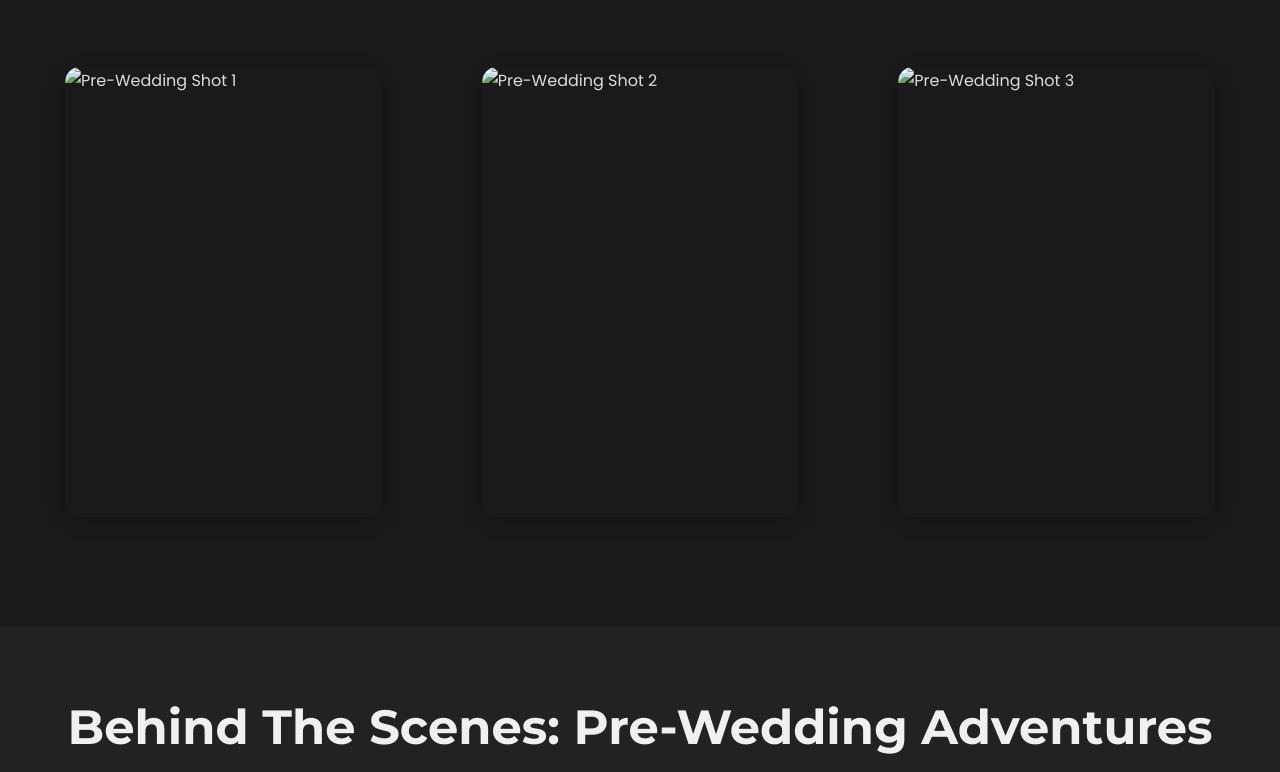
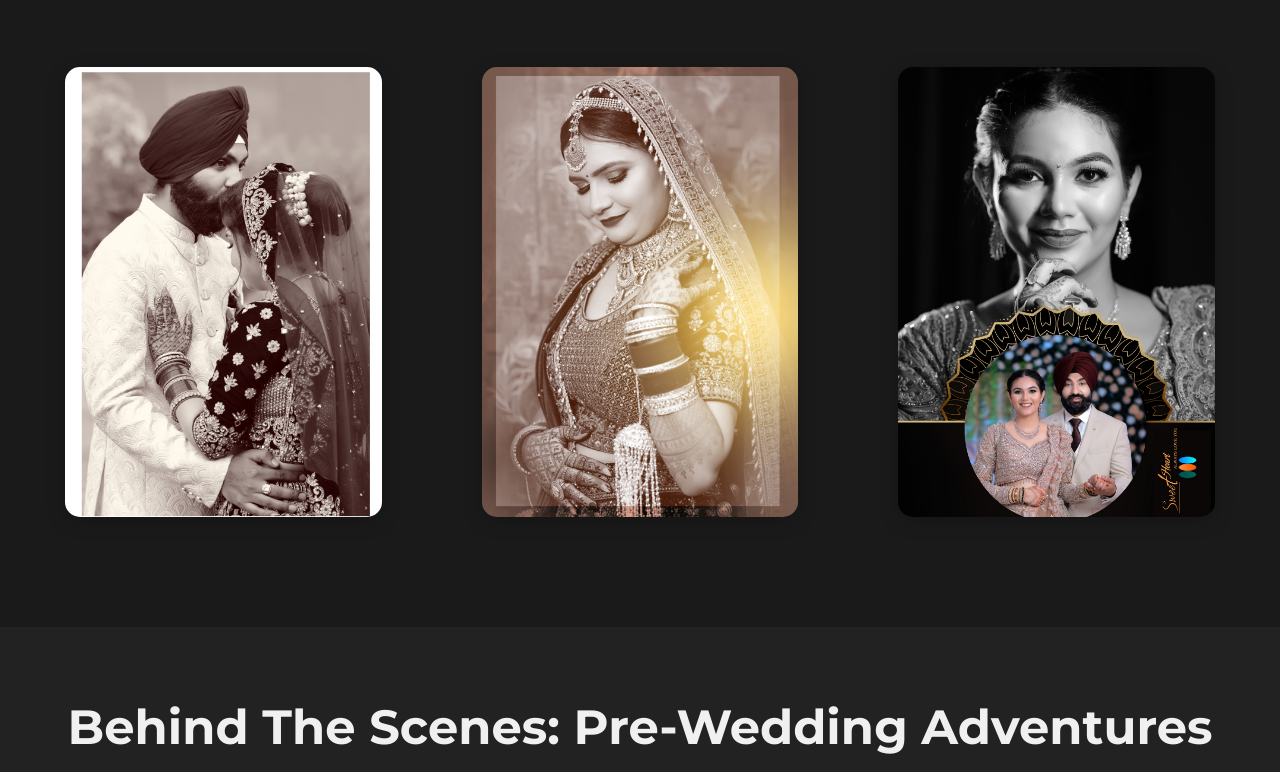
Before and after one commit to mohit4901/Kg-studio, a website: page projects/pre.html in a window 1280 px wide. Shown: the part 1323-2095 px from the top of the page. Drawn offline with nearby package versions, Linux system fonts and the light colour scheme.

Commit message:
Update pre.html

```diff
--- a/projects/pre.html
+++ b/projects/pre.html
@@ -57,9 +57,9 @@
             </ul>
 
             <div class="detail-gallery">
-                <img src="../img/pre1.jpeg" alt="Pre-Wedding Shot 1">
-                <img src="../img/pre2.jpeg" alt="Pre-Wedding Shot 2">
-                <img src="../img/pre3.jpeg" alt="Pre-Wedding Shot 3">
+                <img src="../pre1.jpeg" alt="Pre-Wedding Shot 1">
+                <img src="../pre2.jpeg" alt="Pre-Wedding Shot 2">
+                <img src="../pre3.jpeg" alt="Pre-Wedding Shot 3">
 
             </div>
         </div>
@@ -75,7 +75,7 @@
                     <p>Our goal is to make the experience as enjoyable as the final photographs, allowing your true personalities to shine through. This behind-the-scenes look offers a peek into the fun and creativity involved.</p>
                 </div>
                 <div class="bts-video">
-                    <video autoplay infinite muted loop src="../img/wo noor ka jarna hai (1).mp4"></video>
+                    <video autoplay infinite muted loop src="../wo noor ka jarna hai (1).mp4"></video>
                       <p style="margin-top: 15px; font-size: 0.9em; color: rgba(255, 255, 255, 0.7);">A glimpse into our pre-wedding shoot process.</p>
                 </div>
             </div>
```
